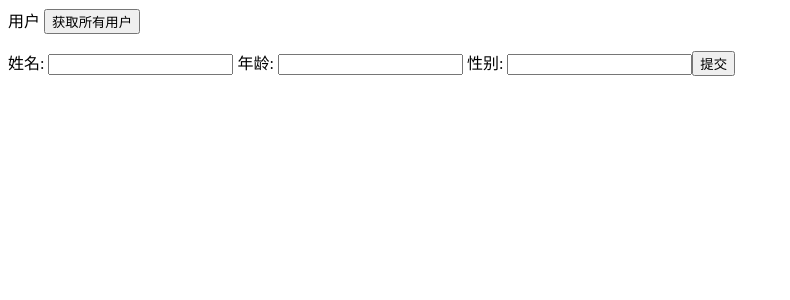
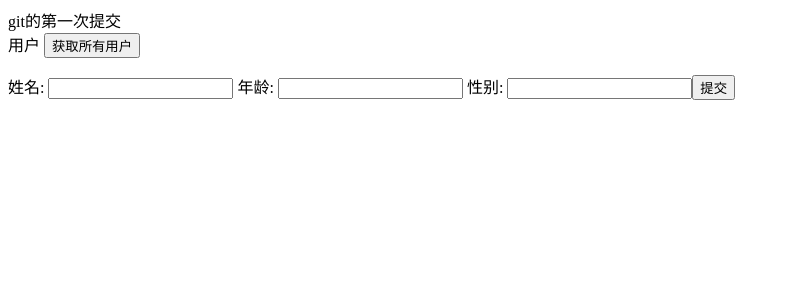
Before and after one commit to 2568452755/curd-client, a Vue app: page / in a window 1280 px wide. Shown: the top 300 px of the page, without its empty margins (0-790 px from the left). Built offline with nearby package versions, Linux system fonts and the light colour scheme.

Commit message:
git的第一次提交

```diff
--- a/src/App.vue
+++ b/src/App.vue
@@ -1,5 +1,6 @@
 <template>
   <div id="app">
+  git的第一次提交
    <user />
   </div>
 </template>
```
